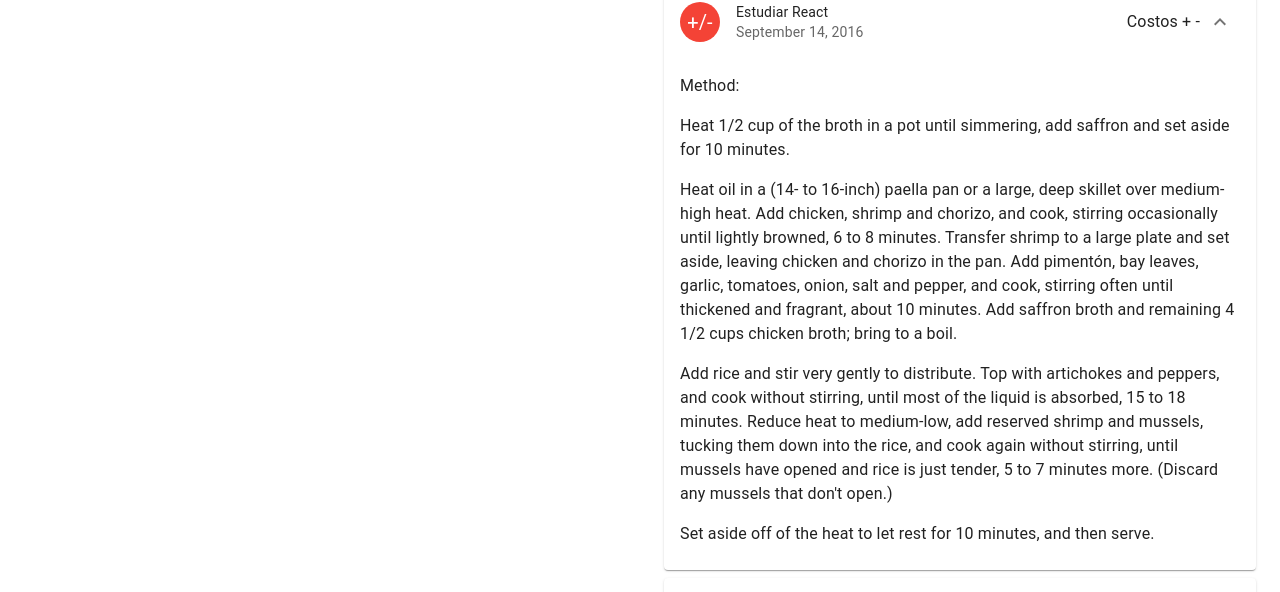
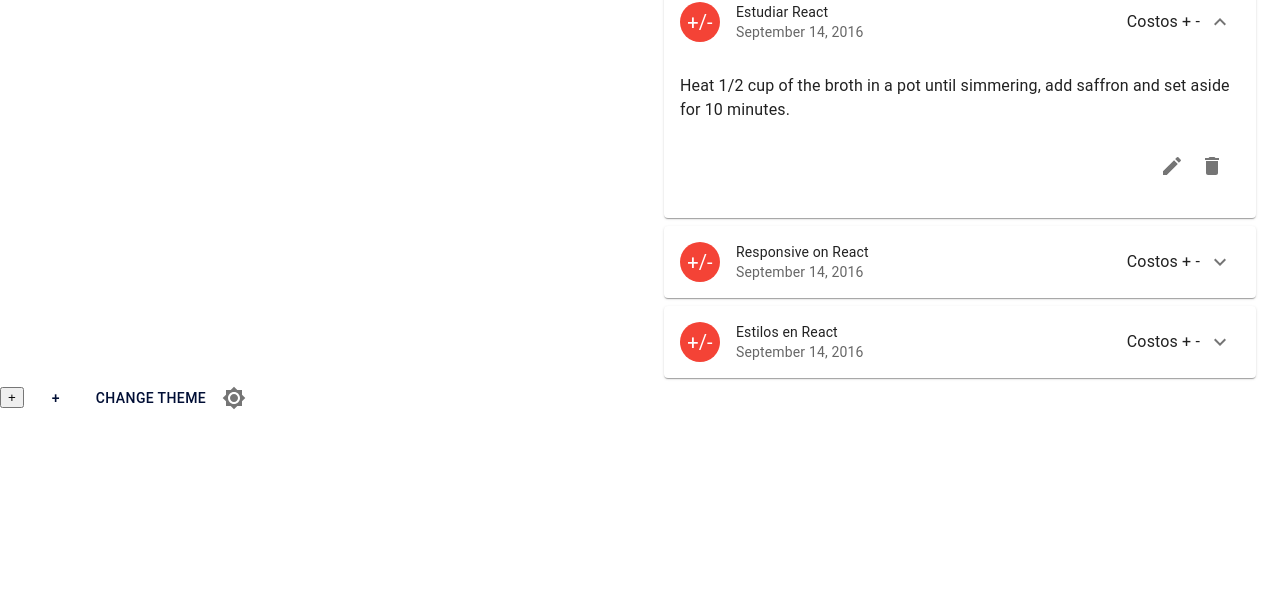
Before and after one commit to AmaoApps/react-web-todo, a React (Create React App) app: page / in a window 1280 px wide. Both pictures are taken after a click on the button 1220 px from the left and 183 px from the top of the page. Shown: the part 162-754 px from the top of the page. Built offline with nearby package versions, Linux system fonts and the light colour scheme.

Commit message:
Delete payments

```diff
--- a/src/App.js
+++ b/src/App.js
@@ -14,9 +14,9 @@ import backgroundImageApp from "./assets/imgs/background_app.jpg"
 import { WelcomeUser } from './components/WelcomeUserComponent/WelcomeUserComponent';
 
 const todos = [
-  { key: 1, text: 'Estudiar React', completed: true},
-  { key: 2, text: 'Responsive on React', completed: false},
-  { key: 3, text: 'Estilos en React', completed: false}
+  { id: 1, text: 'Estudiar React', completed: true},
+  { id: 2, text: 'Responsive on React', completed: false},
+  { id: 3, text: 'Estilos en React', completed: false}
 ]
 
 
@@ -52,13 +52,13 @@ function App() {
 
   const [payments, setPayments] = useState(todos);
 
-  const completedTodo = todos.filter(todo => todo.completed === true).length;
-  const totalTodos = todos.length;
+  const completedTodo = payments.filter(todo => todo.completed === true).length;
+  const totalTodos = payments.length;
 
   var searchedValues = [];
 
   if(searchValue.length>=1){
-    searchedValues = todos.filter(todo => {
+    searchedValues = payments.filter(todo => {
       const bodyText = todo.text.toLowerCase();
       const searchText = searchValue.toLowerCase();
       return bodyText.includes(searchText)
@@ -67,11 +67,13 @@ function App() {
     searchedValues = payments
   }
 
-  const completeTodo = (keyToComplete) => {
-    var todoIndexToComplete = todos.findIndex(todo => todo.key == keyToComplete);
+  const deletePayment = (idToDelete) => {
+    console.log("Deleteing in " + idToDelete)
+    console.log(idToDelete)
+    var todoIndexToDelete = payments.findIndex(todo => todo.id == idToDelete);
 
-    const newTodos = [...todos];
-    newTodos[todoIndexToComplete].completed = true;
+    const newTodos = [...payments];
+    newTodos.splice(todoIndexToDelete, 1);
     setPayments(newTodos);
   }
 
@@ -104,7 +106,11 @@ function App() {
                     />
                     <TodoList>
                       {searchedValues.map(todo => (
-                        <TodoItem text={todo.text} key={todo.key}/>
+                        <TodoItem key={todo.id}
+                          text={todo.text}
+                          id={todo.id}
+                          onDelete={() => deletePayment(todo.id)}
+                        />
                       ))}
                     </TodoList>
                   </Stack>
--- a/src/components/TodoItemComponent/TodoItemComponent.js
+++ b/src/components/TodoItemComponent/TodoItemComponent.js
@@ -1,7 +1,9 @@
-import { Avatar, Box, Card, CardContent, CardHeader, Collapse, IconButton, Stack, Typography } from "@mui/material";
+import { Avatar, Box, Card, CardActions, CardContent, CardHeader, Collapse, IconButton, Stack, Typography } from "@mui/material";
 import { red } from "@mui/material/colors";
 import { styled } from '@mui/material/styles';
 import ExpandMoreIcon from '@mui/icons-material/ExpandMore';
+import DeleteIcon from '@mui/icons-material/Delete';
+import EditIcon from '@mui/icons-material/Edit';
 import React from "react";
 import './TodoItemStyles.css';
 
@@ -53,31 +55,20 @@ function TodoItem(props) {
             />
             <Collapse in={expanded} timeout="auto" unmountOnExit>
                 <CardContent>
-                    <Typography paragraph>Method:</Typography>
                     <Typography paragraph>
                         Heat 1/2 cup of the broth in a pot until simmering, add saffron and set
                         aside for 10 minutes.
                     </Typography>
-                    <Typography paragraph>
-                        Heat oil in a (14- to 16-inch) paella pan or a large, deep skillet over
-                        medium-high heat. Add chicken, shrimp and chorizo, and cook, stirring
-                        occasionally until lightly browned, 6 to 8 minutes. Transfer shrimp to a
-                        large plate and set aside, leaving chicken and chorizo in the pan. Add
-                        pimentón, bay leaves, garlic, tomatoes, onion, salt and pepper, and cook,
-                        stirring often until thickened and fragrant, about 10 minutes. Add
-                        saffron broth and remaining 4 1/2 cups chicken broth; bring to a boil.
-                    </Typography>
-                    <Typography paragraph>
-                        Add rice and stir very gently to distribute. Top with artichokes and
-                        peppers, and cook without stirring, until most of the liquid is absorbed,
-                        15 to 18 minutes. Reduce heat to medium-low, add reserved shrimp and
-                        mussels, tucking them down into the rice, and cook again without
-                        stirring, until mussels have opened and rice is just tender, 5 to 7
-                        minutes more. (Discard any mussels that don&apos;t open.)
-                    </Typography>
-                    <Typography>
-                        Set aside off of the heat to let rest for 10 minutes, and then serve.
-                    </Typography>
+                    <CardActions>
+                        <Stack direction="row" className="stack-card-content-action-payment">
+                            <IconButton aria-label="add to favorites">
+                                <EditIcon />
+                            </IconButton>
+                            <IconButton aria-label="add to favorites" onClick={props.onDelete}>
+                                <DeleteIcon />
+                            </IconButton>
+                        </Stack>
+                    </CardActions>
                 </CardContent>
             </Collapse>
         </Card>
--- a/src/components/TodoItemComponent/TodoItemStyles.css
+++ b/src/components/TodoItemComponent/TodoItemStyles.css
@@ -1,3 +1,7 @@
 .MuiCardHeader-action {
     margin: auto !important
 }
+
+.stack-card-content-action-payment {
+    margin-left: auto;
+}
```
